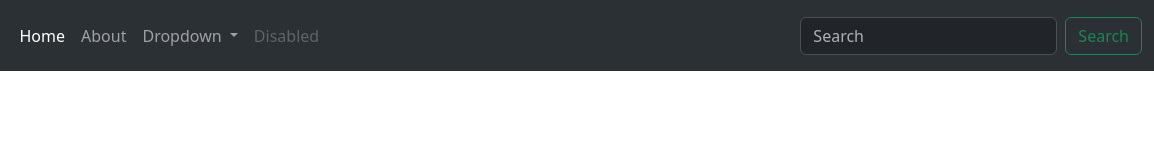
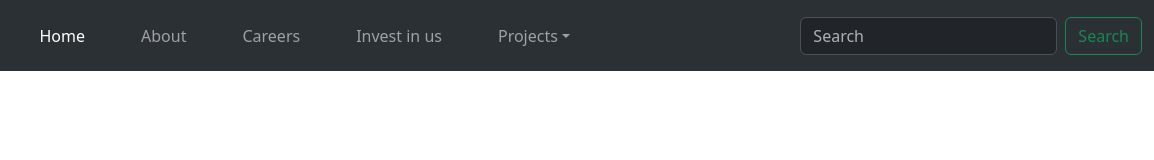
Before and after one commit to shuklasaharsh/green-ai-web-fend, a plain HTML site: page index.html in a window 1280 px wide. Shown: the full height of the page, 126-1280 px from the left. Drawn offline with nearby package versions, Linux system fonts and the light colour scheme.

Commit message:
feat: nav-link

```diff
--- a/css/index.css
+++ b/css/index.css
@@ -38,3 +38,10 @@
     color: #06e274;
     background-color: rgba(0, 0, 0, 0.1);
 }
+
+.nav-link {
+    display: flex;
+    align-items: center;
+    margin-left: 20px;
+    margin-right: 20px;
+}
--- a/index.html
+++ b/index.html
@@ -40,10 +40,16 @@
             <li class="nav-item">
               <a class="nav-link" href="about.html">About</a>
             </li>
+            <li class="nav-item">
+              <a class="nav-link" href="#">Careers</a>
+            </li>
+            <li class="nav-item">
+              <a class="nav-link" href="#">Invest in us</a>
+            </li>
             <li class="nav-item dropdown">
               <a class="nav-link dropdown-toggle" href="#" role="button" data-bs-toggle="dropdown"
                 aria-expanded="false">
-                Dropdown
+                Projects
               </a>
               <ul class="dropdown-menu">
                 <li><a class="dropdown-item" href="#">Action</a></li>
@@ -53,9 +59,6 @@
                 </li>
                 <li><a class="dropdown-item" href="#">Something else here</a></li>
               </ul>
-            </li>
-            <li class="nav-item">
-              <a class="nav-link disabled">Disabled</a>
             </li>
           </ul>
           <form class="d-flex" role="search">
```
Also changed, not shown: about.html (+7 -4 lines).
